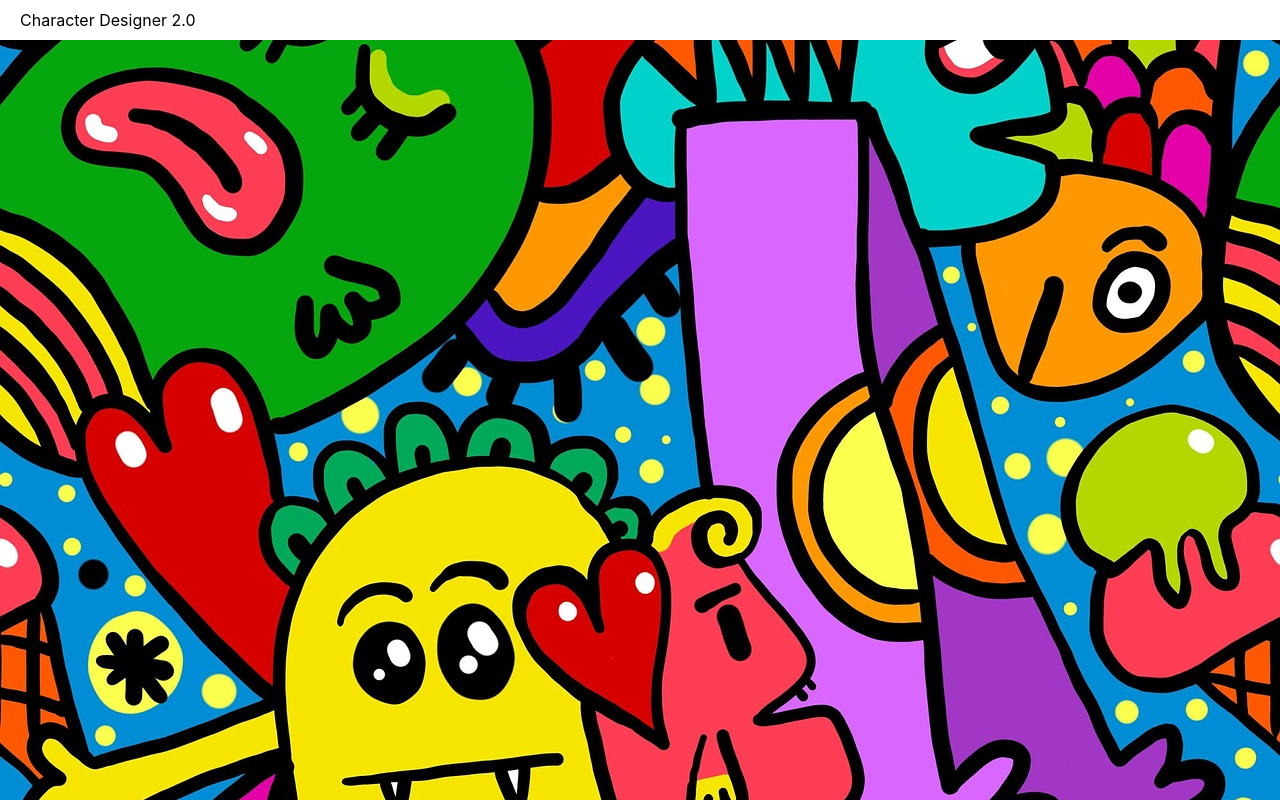
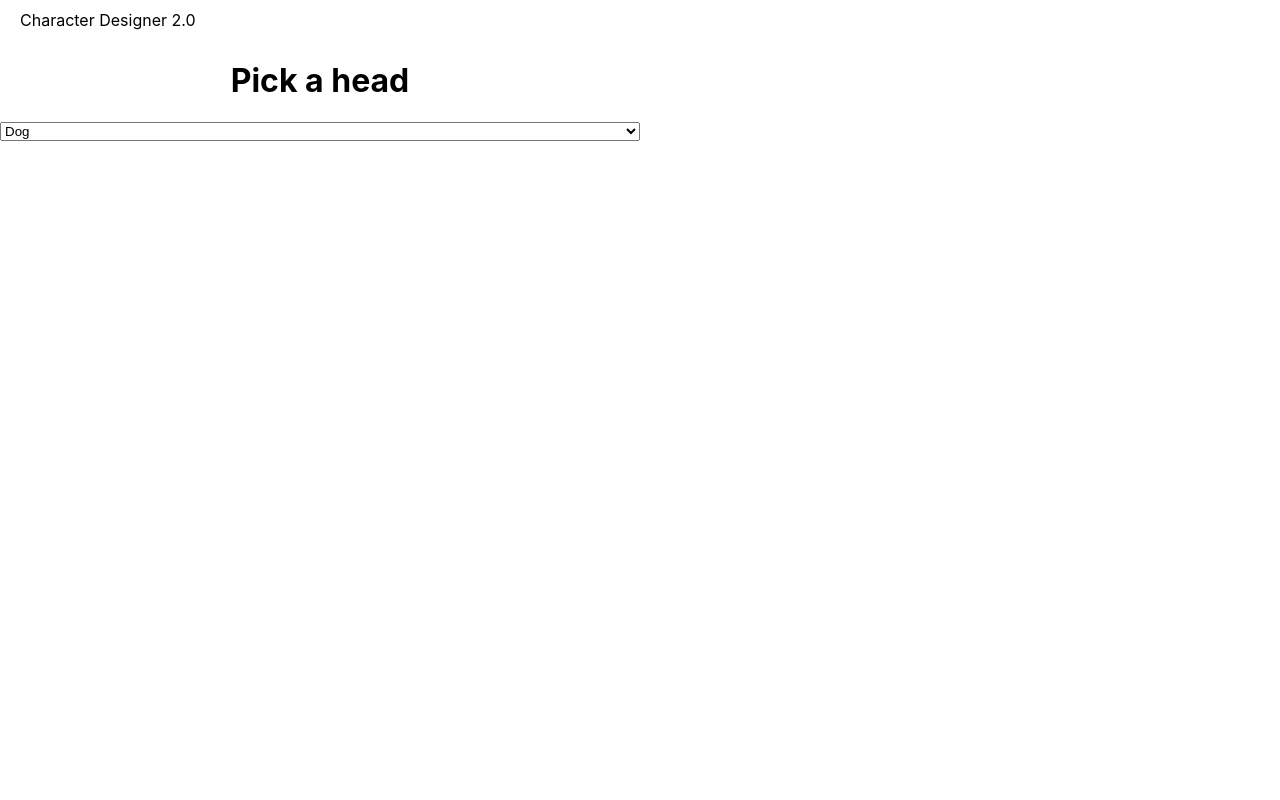
Before and after one commit to amanda-short/mod3-r-character-designer, a React (Create React App) app: page / in a window 1280 px wide. Shown: the top 800 px of the page. Built offline with nearby package versions, Linux system fonts and the light colour scheme.

Commit message:
file reorg due to confusion. added preview folder and moved main.js and css in to it.

```diff
--- a/src/App.js
+++ b/src/App.js
@@ -1,42 +1,18 @@
-import React, { useState } from 'react';
+import React from 'react';
 import './App.css';
 
 import Header from './components/Header/Header.js';
-import Main from './components/Main/Main.js';
 import Character from './components/Character/Character.js';
 import Select from './components/Select/Select.js';
 import Phrase from './components/Phrase/Phrase.js';
 
 function App() {
-  const [head, setHead] = useState('');
-  const [middle, setMiddle] = useState('');
-  const [bottom, setBottom] = useState('');
-  const [phraseInput, setPhraseInput] = useState('');
-  const [phraseOutput, setPhraseOutput] = useState('');
-  const [headCount, setHeadCount] = useState('');
-  const [middleCount, setMiddleCount] = useState('');
-  const [bottomCount, setBottomCount] = useState('');
-
   return (
     <div className="App">
       <Header />
-      <Main {...{ head, setHead, middle, setMiddle, bottom, setBottom }} />
-      <Character {...{ head, setHead, middle, setMiddle, bottom, setBottom }} />
-      <Select {...{ head, middle, bottom }} />
-      <Phrase
-        {...{
-          phraseInput,
-          setPhraseInput,
-          phraseOutput,
-          setPhraseOutput,
-          headCount,
-          setHeadCount,
-          middleCount,
-          setMiddleCount,
-          bottomCount,
-          setBottomCount,
-        }}
-      />
+      <Character />
+      <Select />
+      <Phrase />
     </div>
   );
 }
--- a/src/components/Main/Main.js
+++ /dev/null
@@ -1,7 +0,0 @@
-import React from 'react';
-import './Main.css';
-import background from '../Main/crazy-bg.jpeg';
-
-export default function Main() {
-  return <main className="background" style={{ backgroundImage: `url(${background})` }}></main>;
-}
```
Also changed, not shown: src/preview/Main.js (added, +45 -0 lines), public/crazy-bg.jpeg (renamed from src/components/Main/crazy-bg.jpeg), src/preview/Main.css (renamed from src/components/Main/Main.css).
